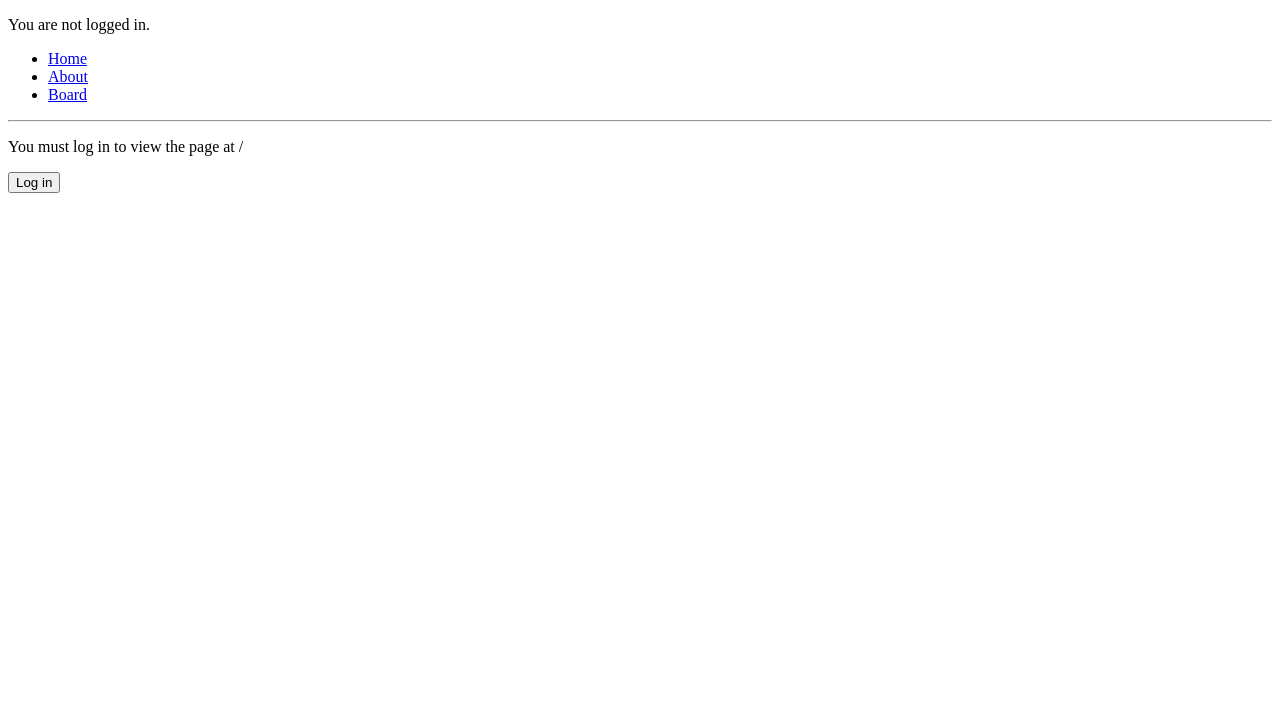
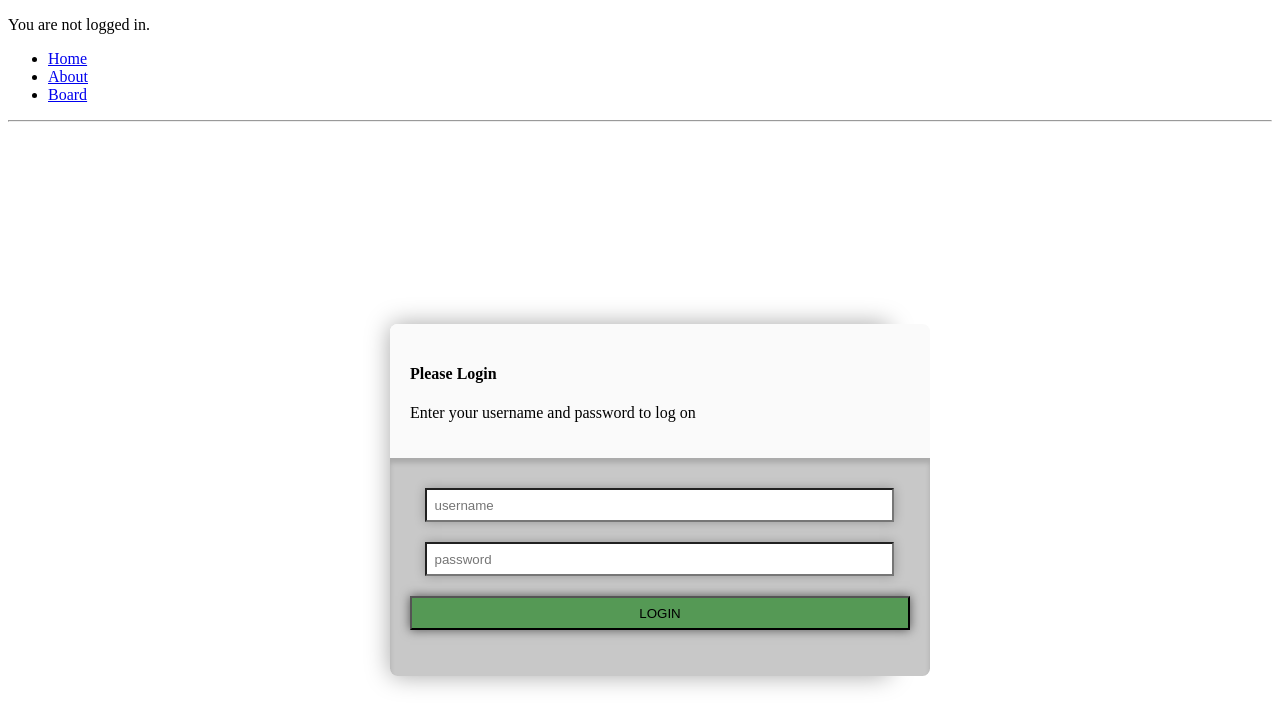
Before and after one commit to uriee/bdnd, a React (Create React App) app: page /login in a window 1280 px wide. Shown: the top 728 px of the page. Built offline with nearby package versions, Linux system fonts and the light colour scheme; what @atlaskit/theme would draw is missing.

Commit message:
+ CSS Login

```diff
--- a/src/Containers/App.js
+++ b/src/Containers/App.js
@@ -1,4 +1,5 @@
 import React from "react";
+
 import {
     BrowserRouter as Router,
     Route,
--- /dev/null
+++ b/src/components/Login.css
@@ -0,0 +1,61 @@
+.main_box{
+    display: flex;
+    justify-content: center;
+    align-items: center;
+    flex-direction: column;
+    height: 100vh;
+  }
+
+  /* Header */
+  .main_box--header{
+    margin-top: -200px;
+    margin-bottom: 50px;
+    width: 700px;
+    text-align: center;
+  }
+
+  .main_box--header h2{
+    color: #fff;
+    font-size: 32px;
+  }
+  .main_box--header p{
+    color: #ccc;
+    font-size: 20px;
+  }
+
+  /* Main */
+  .main_box--main{
+    width: 500px;
+    height: auto;
+    position: relative;
+    border-radius: 7.5px;
+    box-shadow: 0px 0px 25px rgba(0,0,0,.35);
+  }
+  .main_box--main--title{
+    width: 100%;
+    background: rgb(250,250,250);
+    padding: 20px;
+    border-radius: 7.5px 7.5px 0px 0px  ;
+  }
+  .main_box--main--login{
+    padding: 20px;
+    width: 100%;
+    background: rgb(200, 200, 200);
+    box-shadow: inset 0px 5px 5px rgba(0,0,0,.15);
+    border-radius: 0px 0px 7.5px 7.5px;
+  }
+
+  .main_box--main--login input{
+    margin: 10px 15px ;
+    width: 90%;
+    padding: 7.5px;
+    box-shadow: 0px 0px 10px rgba(0,0,0,.25);
+  }
+  .main_box--main--login button{
+    margin: 10px 0px;
+    box-shadow: 0px 0px 10px rgba(0, 0, 0, 0.589);
+    background:rgba(6, 121, 6, 0.589);
+    padding: 7.5px;
+    width: 100%;
+    cursor: pointer;
+  }
--- a/src/components/Login.js
+++ b/src/components/Login.js
@@ -6,18 +6,24 @@ import {
     withRouter
   } from "react-router-dom";
 import {postData} from "../Util/Util";
+import "./Login.css";
+
+let error = "";
 
 const Auth = {
     isAuthenticated: false,
 
-    authenticate(cb) {
-        postData("https://localhost:8443/login",{"user_name" : "test", "pwd": "test1"})
+    authenticate(user_name, pwd, cb) {
+        console.log("~~~",user_name,pwd);
+        postData("https://localhost:8443/login",{"user_name" : user_name, "pwd": pwd})
             //.then(response => response.json())
             .then(response => {
                 if (response.status == 200) {
                     this.isAuthenticated = true;
+                    error = "";
                 } else{
                     console.log("Error: ",response.message);
+                    error = response.message;
                 }
 
             console.log(response)
@@ -73,12 +79,19 @@ const Auth = {
 
 
   class Login extends Component {
-    state = { redirectToReferrer: false };
+    state = { redirectToReferrer: false,
+          welcomeConnect: false,
+          trueUsername: "",
+          error: ""
+        };
 
     login = () => {
-      Auth.authenticate(() => {
-        this.setState({ redirectToReferrer: true });
-      });
+        var user_name = document.getElementById("username").value;
+        var pwd = document.getElementById("password").value;
+
+        Auth.authenticate(user_name, pwd, () => {
+            this.setState({ redirectToReferrer: true, welcomeConnect: true, trueUsername: user_name });
+        });
     };
 
     render() {
@@ -86,13 +99,59 @@ const Auth = {
       let { redirectToReferrer } = this.state;
 
       if (redirectToReferrer) return <Redirect to={from} />;
-
+  /*
       return (
         <div>
           <p>You must log in to view the page at {from.pathname}</p>
           <button onClick={this.login}>Log in</button>
         </div>
       );
+*/
+      return (
+        <div>
+          {this.state.welcomeConnect ? (
+            <Welcome uName={this.state.trueUsername} />
+          ) :  (
+
+            <div className="main_box">
+
+            <div className="main_box--header">
+              <h2><b>React</b> Login System </h2>
+              <p></p>
+            </div>
+
+            <div className="main_box--main">
+            <div className="main_box--main--title">
+                <h4>Please Login</h4>
+                <p>Enter your username and password to log on</p>
+              </div>
+
+              <div className="main_box--main--login">
+              <input
+                type="text"
+                id="username"
+                className="form-control"
+                placeholder="username"
+                autoComplete="false"
+              />
+              <input
+                type="password"
+                id="password"
+                className="form-control"
+                placeholder="password"
+              />
+              <button className="btn btn-success" onClick={this.login}>
+                LOGIN
+              </button>
+          <p>{error}</p>
+            </div>
+
+            </div>
+           </div>
+
+          )}
+        </div>
+      );
     }
   }
 
```
Also changed, not shown: 1 other file (tests, documents, lock files or other folders).
